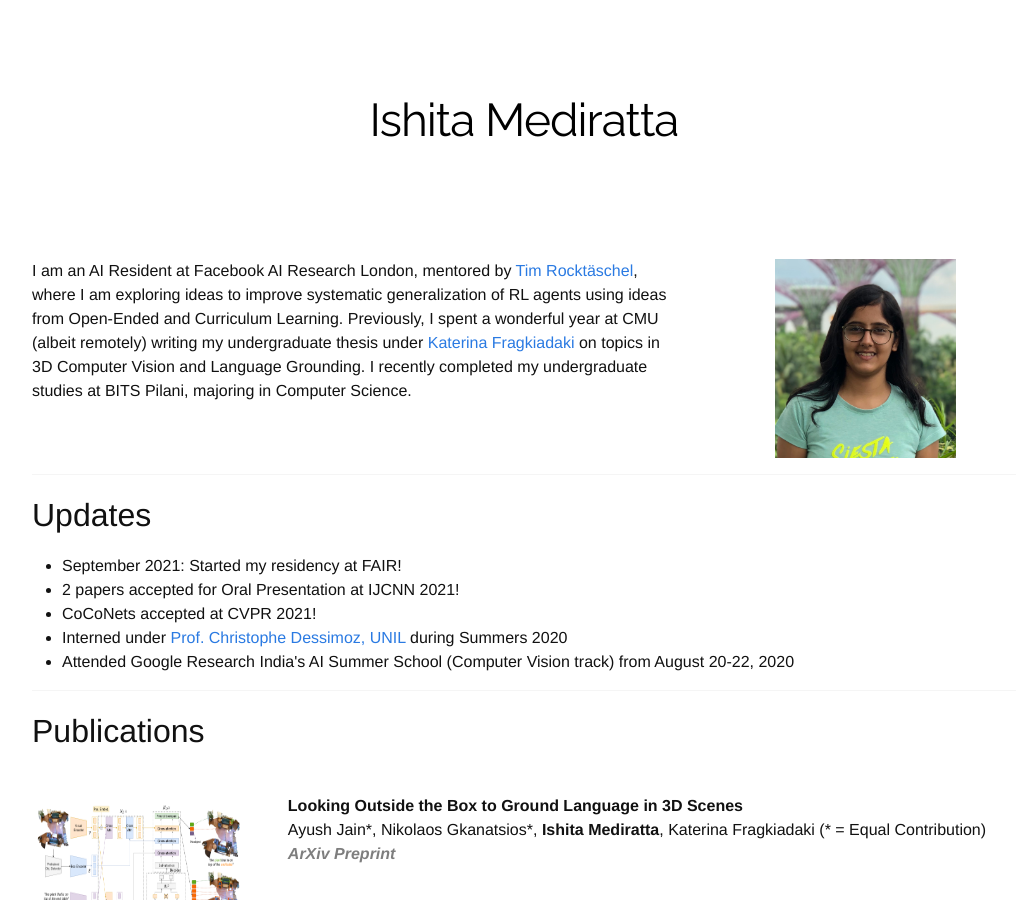
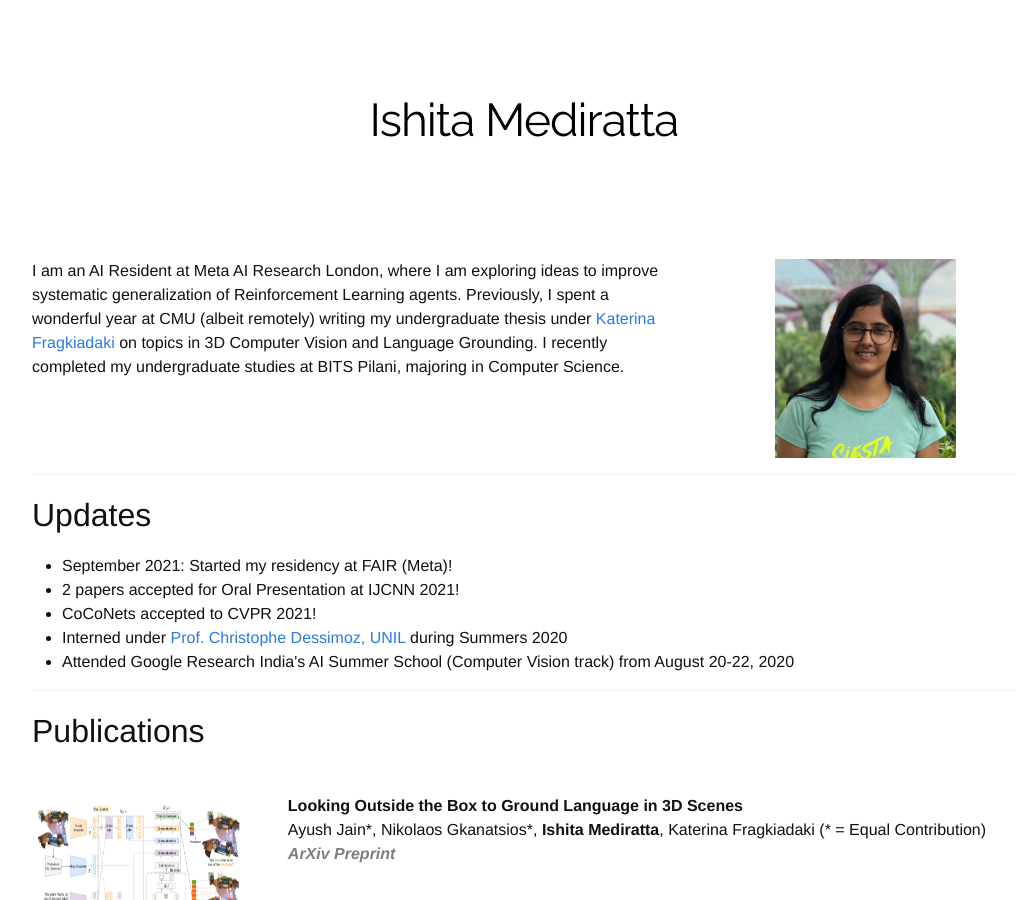
Before and after one commit to ishitamed19/ishitamed19.github.io, a Jekyll site: the page built from index.html, in a window 1280 px wide and 900 px high. Shown: the whole window, without its empty margins (116-1132 px from the left). Built offline with Jekyll 4.4.1, drawn with Linux system fonts in a browser that asks for light colours; nearby versions of some CDN libraries; some web fonts are replaced.

Commit message:
Update index.html

```diff
--- a/index.html
+++ b/index.html
@@ -8,7 +8,7 @@
 
 
 	<div class="eight columns">
-		<p>I am an AI Resident at Facebook AI Research London, mentored by <a href="https://rockt.github.io/">Tim Rocktäschel</a>, where I am exploring ideas to improve systematic generalization of RL agents using ideas from Open-Ended and Curriculum Learning. Previously, I spent a wonderful year at CMU (albeit remotely) writing my undergraduate thesis under <a href="https://www.cs.cmu.edu/~katef/">Katerina Fragkiadaki</a> on topics in 3D Computer Vision and Language Grounding. I recently completed my undergraduate studies at BITS Pilani, majoring in Computer Science. </p>
+		<p>I am an AI Resident at Meta AI Research London, where I am exploring ideas to improve systematic generalization of Reinforcement Learning agents. Previously, I spent a wonderful year at CMU (albeit remotely) writing my undergraduate thesis under <a href="https://www.cs.cmu.edu/~katef/">Katerina Fragkiadaki</a> on topics in 3D Computer Vision and Language Grounding. I recently completed my undergraduate studies at BITS Pilani, majoring in Computer Science. </p>
 
 
 <!-- 		<center class="prof-summary"> <h1 class="page-heading"><a class="post-link " href="/about">Professional Summary</a> </h1></center> -->
@@ -24,9 +24,9 @@
 
 <h1 style="text-align:left" align="left">Updates</h1>
 <ul>
-  <li>September 2021: Started my residency at FAIR!</li>
+  <li>September 2021: Started my residency at FAIR (Meta)!</li>
   <li>2 papers accepted for Oral Presentation at IJCNN 2021!</li>
-  <li>CoCoNets accepted at CVPR 2021!</li>
+  <li>CoCoNets accepted to CVPR 2021!</li>
   <li>Interned under <a href="https://lab.dessimoz.org/">Prof. Christophe Dessimoz, UNIL</a> during Summers 2020</li>
   <li>Attended Google Research India's AI Summer School (Computer Vision track) from August 20-22, 2020</li>
 </ul>
```
